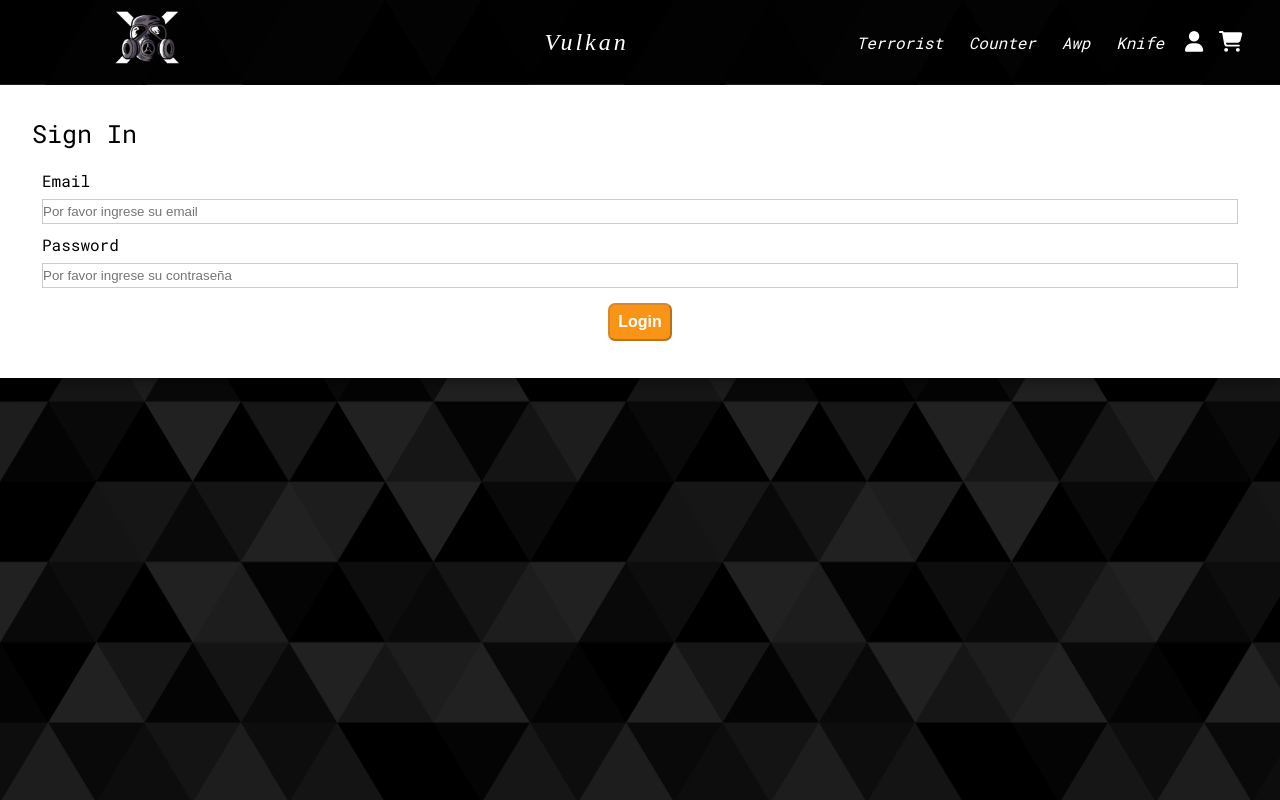
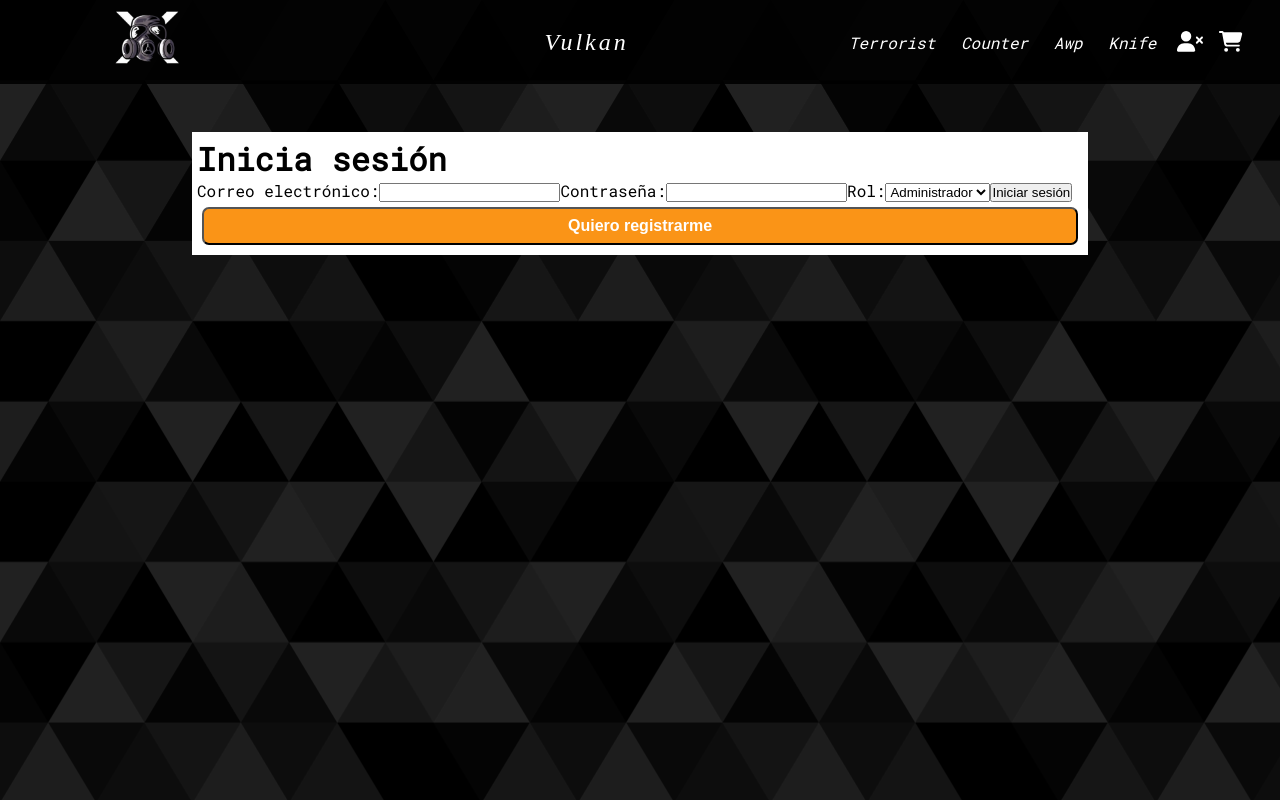
Before and after one commit to luispino94/PinoLuisReactDesafios, a React (Vite) app in the folder React-eCommerce/: page /login in a window 1280 px wide. Built offline with nearby package versions, Linux system fonts and the light colour scheme; no server answers; a web font is replaced by a local one.

Commit message:
login funcionando, falta logout

```diff
--- a/React-eCommerce/src/componentes/Contexto/cartContext.jsx
+++ b/React-eCommerce/src/componentes/Contexto/cartContext.jsx
@@ -5,7 +5,8 @@ export const useCartContext = () => useContext(CartContext)
 
 
 const CartContexProvider = ({children}) => {
-
+  //usuario LOGIN:
+  const [user, setUser] = useState(null);
 
  const [cartList, setCarlist] = useState(()=>{
    try {
@@ -55,7 +56,9 @@ const CartContexProvider = ({children}) => {
 
   return (
     <CartContext.Provider value ={{
+        user,
         cartList,
+        setUser,
         addToCart,
         deleteItemtoCart,
         vaciarCarrito,
--- a/React-eCommerce/src/componentes/NavBars/NavBar.jsx
+++ b/React-eCommerce/src/componentes/NavBars/NavBar.jsx
@@ -4,9 +4,10 @@ import CartWidget from '../CartWidget/CartWidget'
 import LoginWidget from '../login/LoginWidget';
 import  logo from '../../imagenes/My project.png'
 import './_Estilosnavbar.scss'
+import BtnLogOut from '../intercambiabilidad/BtnLogOut';
 
 function NavBar (){
-    const {cantidadTotal} = useCartContext()
+    const {cantidadTotal, user} = useCartContext()
  return (
 <header>
 <nav className="navbar-nav">
@@ -21,7 +22,7 @@ function NavBar (){
             <Link to='/categoria/counter'><li className ="nav-item"><i className="nav-link">Counter</i></li></Link>
             <Link to='/categoria/awp'><li className ="nav-item"><i className="nav-link">Awp</i></li></Link>
             <Link to='/categoria/knife'><li className ="nav-item"><i className="nav-link">Knife</i></li></Link>
-            <li className ="nav-item"><LoginWidget/></li>
+            <li className ="nav-item">{user ? (<LoginWidget/>):(<BtnLogOut/>)}</li>
             <li className ="nav-item"><CartWidget/></li>
             <i className='icono-cant'>{cantidadTotal() !== 0 && cantidadTotal()}</i>
         </ul>
--- /dev/null
+++ b/React-eCommerce/src/componentes/Users/AdminView.jsx
@@ -0,0 +1,10 @@
+
+import React from 'react'
+
+const AdminView = () => {
+  return (
+    <h2>HOLA SOY ADMIND VIEW</h2>
+  )
+}
+
+export default AdminView
--- /dev/null
+++ b/React-eCommerce/src/componentes/Users/Home.jsx
@@ -0,0 +1,16 @@
+import React from 'react'
+import { useCartContext } from '../Contexto/cartContext'
+import AdminView from './AdminView';
+import UserView from './UserView';
+
+
+const Home = () => {
+  const {user} = useCartContext();
+    return (
+    <div>
+          {user.rol === "admin" ? <AdminView /> : <UserView />}
+    </div>
+  )
+}
+
+export default Home
--- /dev/null
+++ b/React-eCommerce/src/componentes/Users/UserView.jsx
@@ -0,0 +1,11 @@
+import React from 'react'
+
+const UserView = () => {
+  return (
+    <h2>
+        HOLA, SOY USER VIEW
+    </h2>
+  )
+}
+
+export default UserView
--- /dev/null
+++ b/React-eCommerce/src/componentes/intercambiabilidad/BtnLogOut.jsx
@@ -0,0 +1,28 @@
+import React from 'react'
+import getFirestoreApp from '../../firebase/config';
+import {FontAwesomeIcon} from '@fortawesome/react-fontawesome';
+import {faUserXmark} from '@fortawesome/free-solid-svg-icons';
+import { getAuth, signOut} from 'firebase/auth';
+import { useCartContext } from '../Contexto/cartContext';
+
+const auth = getAuth(getFirestoreApp());
+
+
+const BtnLogOut = () => {
+ const {user, setUser} = useCartContext();
+
+  const handleLogout =() =>{
+    signOut(auth).then(() => {
+      setUser (null)
+    }).catch((error) => {
+      console.log ('algo fallo')
+    });
+   }
+
+  return (
+
+    <span onClick={handleLogout}><FontAwesomeIcon icon={faUserXmark} className='icono-logo'/></span>
+  )
+}
+
+export default BtnLogOut
--- a/React-eCommerce/src/componentes/login/LogIn.jsx
+++ b/React-eCommerce/src/componentes/login/LogIn.jsx
@@ -1,83 +1,116 @@
-import React from 'react'
-import { useState, useEffect } from 'react';
+import React, { useState } from 'react'
+import { createUserWithEmailAndPassword, getAuth, onAuthStateChanged, signInWithEmailAndPassword } from "firebase/auth";
+import {getFirestore, doc, setDoc, getDoc} from 'firebase/firestore';
+
+import getFirestoreApp from '../../firebase/config';
+const auth = getAuth(getFirestoreApp());
+const firestore = getFirestore(getFirestoreApp())
+
 import './login.scss'
+import { useCartContext } from '../Contexto/cartContext';
+import Home from '../Users/Home';
+
+
 
 const LogIn = () => {
 
-    const [isSubmitted, setIsSubmitted] = useState(false);
-    const [email, setEmail] = useState(()=>{
-        try {
-          const emailInSessionStorage = sessionStorage.getItem('emailSession');
-          return emailInSessionStorage? JSON.parse (emailInSessionStorage) : [];
-        } catch(error){
-          return [];
-        }
-      });
+  const [isRegister, setRegister] = useState(false);
+  const {user, setUser} = useCartContext()
 
-      useEffect (()=>{
-        sessionStorage.setItem('emailSession', JSON.stringify(email))
-      }, [email]);
+  async function getRol (uid){
+    const docReference = doc (firestore,`usuario/${uid}`);
+    const docCifrada = await getDoc ( docReference);
+    const infoFinal = docCifrada.data().rol ;
+    return infoFinal
+  }
+  function setUserWithFirebaseAndRol (usuarioFirebase){
+    getRol(usuarioFirebase.uid).then ((rol)=>{
+      const userData = {
+        uid: usuarioFirebase.uid,
+        email: usuarioFirebase.email,
+        rol: rol,
+      };
+      setUser (userData);
+      console.log ('User data Final', userData)
+    });
+  }
 
-      const [password, setPassword] = useState(()=>{
-        try {
-          const passwordInSessionStorage = sessionStorage.getItem('passwordSession');
-          return passwordInSessionStorage? JSON.parse (passwordInSessionStorage) : [];
-        } catch(error){
-          return [];
-        }
-      });
+  onAuthStateChanged(auth, (usuarioFirebase) => {
+    if (usuarioFirebase) {
+      //funcion final
 
-      useEffect (()=>{
-        sessionStorage.setItem('passwordSession', JSON.stringify(password))
-      }, [password]);
+      if (!user) {
+        setUserWithFirebaseAndRol(usuarioFirebase);
+      }
+    } else {
+      setUser(null);
+    }
 
-      /*Acá hago la función para validar los datos de */
+  });
 
-      function validateForm() {
+  async function registrarUsuario (email, password, rol){
+  const infoUser = await createUserWithEmailAndPassword(auth, email, password,rol)
+  .then ((userFirebase)=> {
+    return userFirebase
+  });
+   const docuRef = doc(firestore, `usuario/${infoUser.user.uid}`);
+   setDoc(docuRef, {correo:email, rol:rol})
+  }
 
-        return email.length > 0 && password.length > 0;
+  function submitHandler (e) {
+    e.preventDefault ()
+   const email = e.target.elements.email.value;
+   const password = e.target.elements.password.value;
+   const rol = e.target.elements.rol.value;
+   console.log ('submit', email, password, rol);
 
-      }
-
-      function handleSubmit(event) {
-
-        event.preventDefault();
-
-      }
-
-
-    const renderForm = (
-        <div className="form">
-          <form onSubmit={handleSubmit}>
-            <div className="input-container">
-              <label>Email </label>
-              <input type="email" value={email} placeholder="Por favor ingrese su email"
-              onChange={(e) => setEmail(e.target.value)}/>
-            </div>
-
-            <div className="input-container">
-              <label>Password </label>
-              <input type="password" value={password}  placeholder="Por favor ingrese su contraseña"
-                onChange={(e) => setPassword(e.target.value)}/>
-            </div>
-            <div className="button-container">
-              <button
-              type="submit"
-              disabled={!validateForm()}>Login</button>
-            </div>
-          </form>
-        </div>
-      );
-
+   if (isRegister){
+     //registrar
+    registrarUsuario (email, password, rol);
+   } else {
+    //login
+    signInWithEmailAndPassword (auth,email,password)
+   }
+  }
 
     return (
-    <div className="container-login">
-      <div className="login-form">
-        <div className="title">Sign In</div>
-        {isSubmitted ? <div>User is successfully logged in</div> : renderForm}
+      <>
+      {user ? <Home />
+      :
+      <div className='container-login'>
+      <h1>{isRegister ? "Regístrate" : "Inicia sesión"}</h1>
+
+      <form onSubmit={submitHandler}>
+        <label>
+          Correo electrónico:
+          <input type="email" id="email" />
+        </label>
+
+        <label>
+          Contraseña:
+          <input type="password" id="password" />
+        </label>
+
+        <label>
+          Rol:
+          <select id="rol">
+            <option value="admin">Administrador</option>
+            <option value="user">Usuario</option>
+          </select>
+        </label>
+
+        <input
+          type="submit"
+          value={isRegister ? "Registrar" : "Iniciar sesión"}
+        />
+      </form>
+
+      <button onClick={() => setRegister(!isRegister)}>
+        {isRegister ? "Ya tengo una cuenta" : "Quiero registrarme"}
+      </button>
       </div>
-    </div>
-
+    }
+    </>
     );
 }
 
--- a/React-eCommerce/src/componentes/login/login.scss
+++ b/React-eCommerce/src/componentes/login/login.scss
@@ -1,52 +1,14 @@
-input[type="email"],
-input[type="password"] {
-  height: 25px;
-  border: 1px solid rgba(0, 0, 0, 0.2);
-}
 
-input[type="submit"] {
-  margin-top: 10px;
-  cursor: pointer;
-  font-size: 15px;
-  background: #01d28e;
-  border: 1px solid #01d28e;
-  color: #fff;
-  padding: 10px 20px;
-}
 
-input[type="submit"]:hover {
-  background: #6cf0c2;
-}
-
-.button-container {
-  display: flex;
-  justify-content: center;
-}
-
-.login-form {
+.container-login {
+  width: 70%;
+  padding: 5px;
+  margin: 0 auto;
+  margin-top: 3rem;
   background-color: white;
-  padding: 2rem;
-  box-shadow: 0 4px 8px 0 rgba(0, 0, 0, 0.2), 0 6px 20px 0 rgba(0, 0, 0, 0.19);
-  margin-top: 1px;
-}
-
-.list-container {
-  display: flex;
-}
-
-.error {
-  color: red;
-  font-size: 12px;
-}
-
-.title {
-  font-size: 25px;
-  margin-bottom: 20px;
-}
-
-.input-container {
   display: flex;
   flex-direction: column;
-  gap: 8px;
-  margin: 10px;
+
+
+
 }
```
Also changed, not shown: React-eCommerce/src/componentes/login/LoginWidget.jsx (+7 -0 lines).
